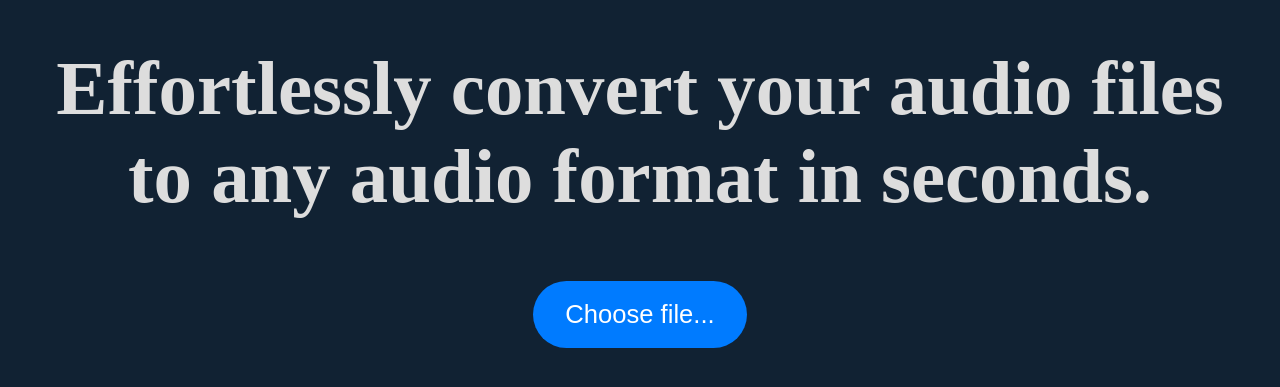
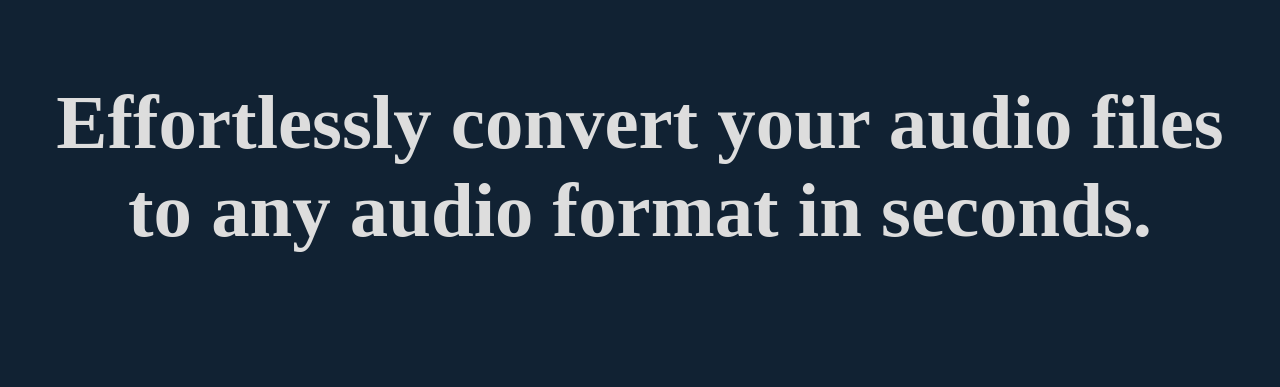
Before and after one commit to pyldin601/cinewrax, a Next.js app in the folder apps/cinewrax/: page / in a window 1280 px wide. Shown: the part 233-620 px from the top of the page. Built offline with nearby package versions, Linux system fonts and the light colour scheme.

Commit message:
Comment out the button

```diff
--- a/apps/cinewrax/src/app/page.tsx
+++ b/apps/cinewrax/src/app/page.tsx
@@ -6,7 +6,7 @@ export default async function App() {
     <div className={styles.container}>
       <div className={styles.frame}>
         <h1 className={styles.heading}>Effortlessly convert your audio files to any audio format in seconds.</h1>
-        <button className={styles.fileInput}>Choose file...</button>
+        {/*<button className={styles.fileInput}>Choose file...</button>*/}
       </div>
     </div>
   );
```
